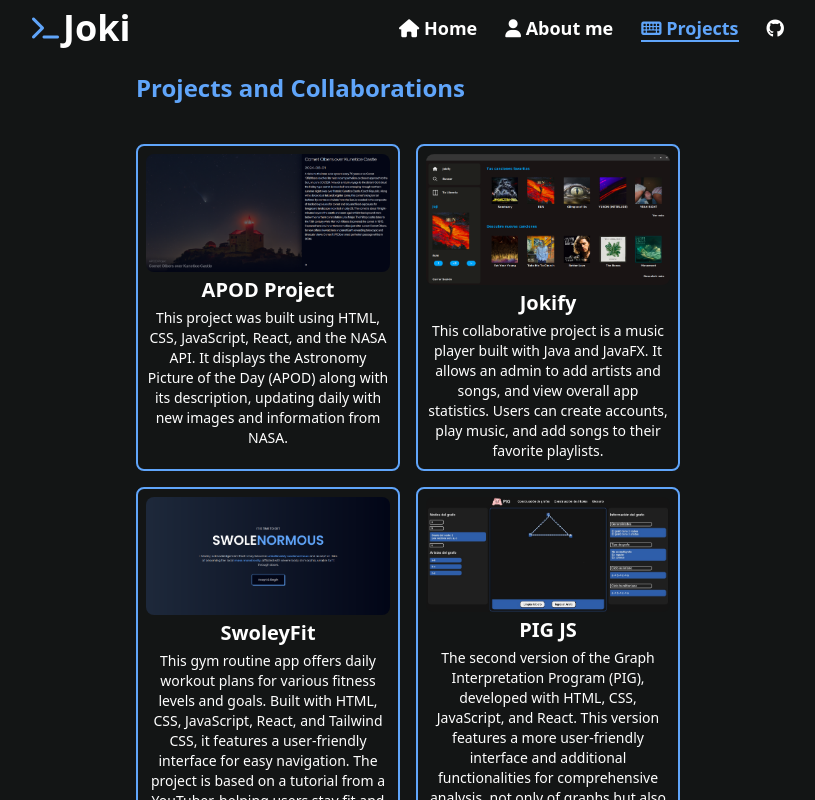
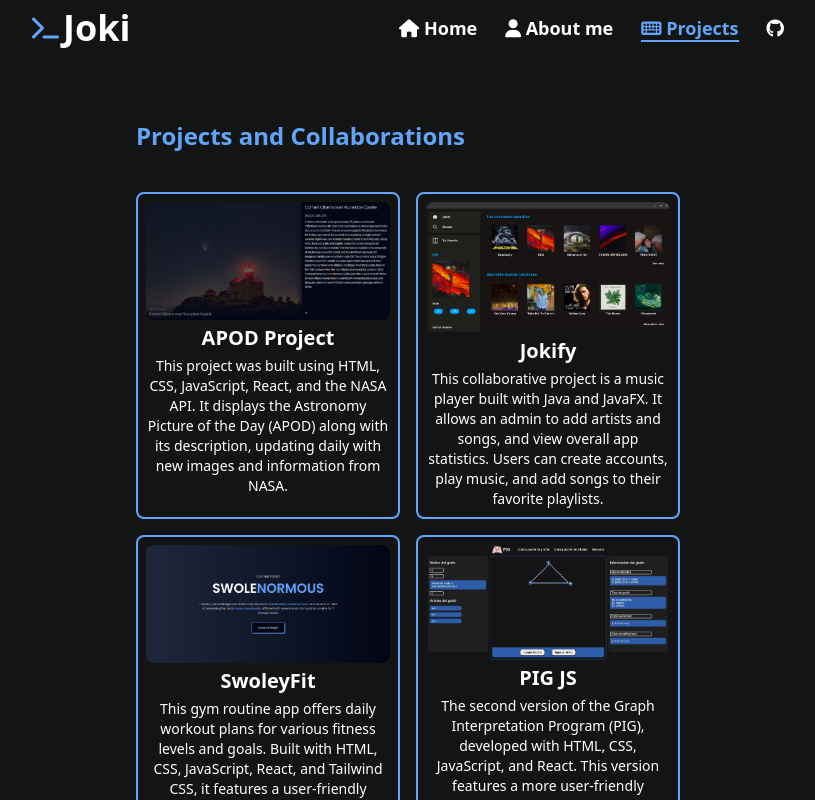
Before and after one commit to Josedzzz/joki-homepage, a React (Vite) app: page / in a window 1280 px wide. Both pictures are taken after a click on the link "Projects". Shown: the top 800 px of the page, without its empty margins (232-1047 px from the left). Built offline with nearby package versions, Linux system fonts and the light colour scheme.

Commit message:
Add margin top

```diff
--- a/src/components/ProjectsPanel.jsx
+++ b/src/components/ProjectsPanel.jsx
@@ -4,7 +4,7 @@ import Project from "./Project";
 export default function ProjectsPanel() {
   return (
     <main className="flex flex-col gap-10 p-4 mx-auto max-w-xl appear-bottom">
-      <h2 className="text-xl sm:text-xl md:text-2xl text-blue-400 font-bold">
+      <h2 className="mt-12 text-xl sm:text-xl md:text-2xl text-blue-400 font-bold">
         Projects and Collaborations
       </h2>
       <div className="grid grid-cols-1 sm:grid-cols-2 gap-4">
```
